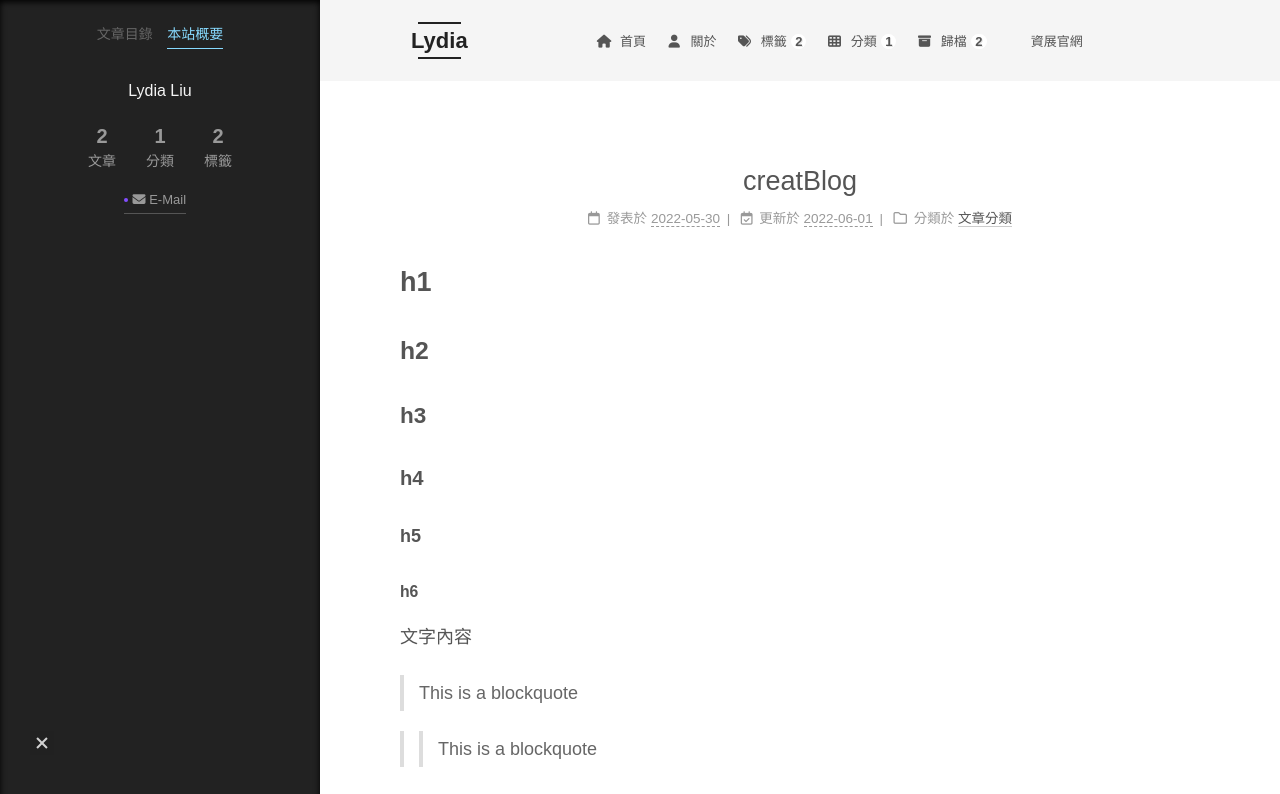
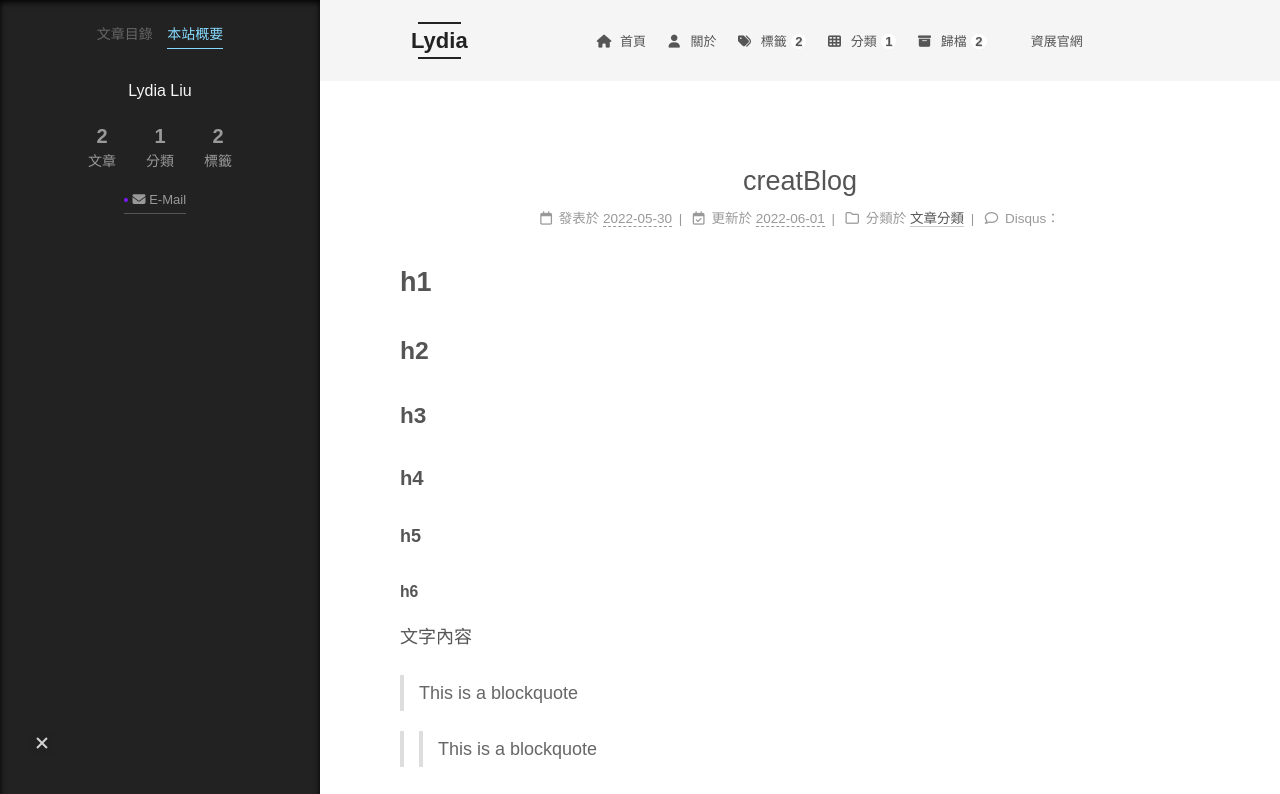
Before and after one commit to lydialiuUse/LydiaBlog.github.io, a plain HTML site: page 2022/05/30/creatBlog/index.html in a window 1280 px wide. Both pictures are taken after a click on the item "本站概要". Shown: the top 794 px of the page. Drawn offline with nearby package versions, Linux system fonts and the light colour scheme; some packages are replaced by stand-ins of ours; a script that the page names is missing; some icons are missing.

Commit message:
First commit

```diff
--- a/2022/05/30/creatBlog/index.html
+++ b/2022/05/30/creatBlog/index.html
@@ -22,7 +22,7 @@
   <link rel="stylesheet" href="https://cdnjs.cloudflare.com/ajax/libs/pace/1.2.4/themes/blue/pace-theme-barber-shop.css">
   <script src="https://cdnjs.cloudflare.com/ajax/libs/pace/1.2.4/pace.min.js" integrity="sha256-gqd7YTjg/BtfqWSwsJOvndl0Bxc8gFImLEkXQT8+qj0=" crossorigin="anonymous"></script>
 
-<script class="next-config" data-name="main" type="application/json">{"hostname":"example.com","root":"/","images":"/images","scheme":"Mist","darkmode":false,"version":"8.11.1","exturl":false,"sidebar":{"position":"left","display":"always","padding":18,"offset":12},"copycode":{"enable":true,"style":null},"bookmark":{"enable":false,"color":"#222","save":"auto"},"mediumzoom":false,"lazyload":false,"pangu":false,"comments":{"style":"tabs","active":null,"storage":true,"lazyload":false,"nav":null},"stickytabs":false,"motion":{"enable":true,"async":false,"transition":{"post_block":"fadeIn","post_header":"fadeInDown","post_body":"fadeInDown","coll_header":"fadeInLeft","sidebar":"fadeInUp"}},"prism":false,"i18n":{"placeholder":"搜尋...","empty":"我們無法找到任何有關 ${query} 的搜索結果","hits_time":"${hits} 找到 ${time} 個結果","hits":"找到 ${hits} 個結果"}}</script><script src="/js/config.js"></script>
+<script class="next-config" data-name="main" type="application/json">{"hostname":"example.com","root":"/","images":"/images","scheme":"Mist","darkmode":false,"version":"8.11.1","exturl":false,"sidebar":{"position":"left","display":"always","padding":18,"offset":12},"copycode":{"enable":true,"style":null},"bookmark":{"enable":false,"color":"#222","save":"auto"},"mediumzoom":false,"lazyload":false,"pangu":false,"comments":{"style":"tabs","active":null,"storage":true,"lazyload":false,"nav":null,"type":"disqus"},"stickytabs":false,"motion":{"enable":true,"async":false,"transition":{"post_block":"fadeIn","post_header":"fadeInDown","post_body":"fadeInDown","coll_header":"fadeInLeft","sidebar":"fadeInUp"}},"prism":false,"i18n":{"placeholder":"搜尋...","empty":"我們無法找到任何有關 ${query} 的搜索結果","hits_time":"${hits} 找到 ${time} 個結果","hits":"找到 ${hits} 個結果"}}</script><script src="/js/config.js"></script>
 
     <meta name="description" content="h1h2h3">
 <meta property="og:type" content="article">
@@ -240,6 +240,20 @@
     </span>
 
 
+
+  <span class="post-meta-item">
+
+      <span class="post-meta-item-icon">
+        <i class="far fa-comment"></i>
+      </span>
+      <span class="post-meta-item-text">Disqus：</span>
+
+    <a title="disqus" href="/2022/05/30/creatBlog/#disqus_thread" itemprop="discussionUrl">
+      <span class="post-comments-count disqus-comment-count" data-disqus-identifier="2022/05/30/creatBlog/" itemprop="commentCount"></span>
+    </a>
+  </span>
+
+
 </div>
 
         </div>
@@ -309,6 +323,11 @@
 
 
 
+
+  <div class="comments" id="disqus_thread">
+    <noscript>Please enable JavaScript to view the comments powered by Disqus.</noscript>
+  </div>
+
 </div>
   </main>
 
@@ -350,6 +369,8 @@
 
 
 
+<script class="next-config" data-name="disqus" type="application/json">{"enable":true,"shortname":"LydiaLiuUse","count":true,"i18n":{"disqus":"disqus"}}</script>
+<script src="/js/third-party/comments/disqus.js"></script>
 
 </body>
 </html>
--- a/css/main.css
+++ b/css/main.css
@@ -2665,7 +2665,7 @@ hr {
   transition: all 0.2s ease-in-out;
 }
 .links-of-author a::before {
-  background: #834dff;
+  background: #7a1afc;
   display: inline-block;
   margin-right: 3px;
   transform: translateY(-2px);
```
Also changed, not shown: 2022/05/30/hello-world/index.html (+22 -1 lines), about/index.html (+8 -1 lines), archives/2022/05/index.html (+3 -1 lines), archives/2022/index.html (+3 -1 lines), archives/index.html (+3 -1 lines), categories/index.html (+8 -1 lines), categories/文章分類/index.html (+3 -1 lines), index.html (+31 -1 lines), tags/index.html (+8 -1 lines), tags/文章標籤一/index.html (+3 -1 lines), tags/文章標籤二/index.html (+3 -1 lines).
